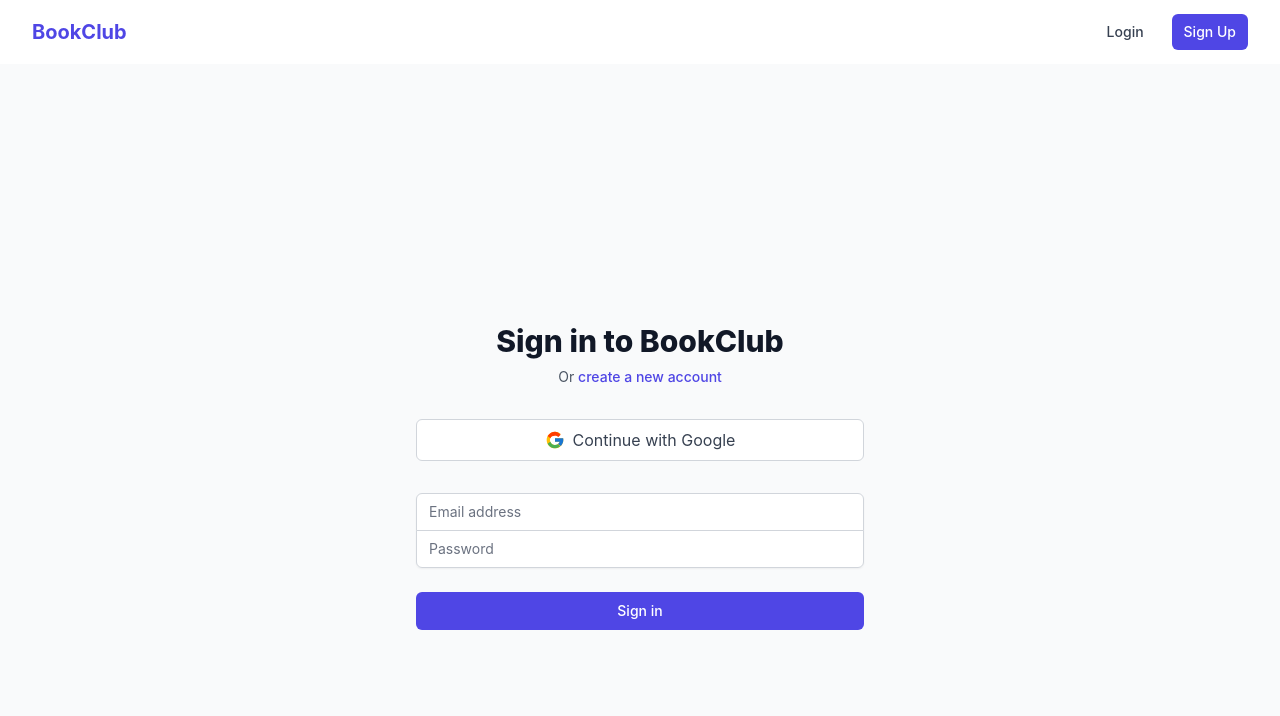
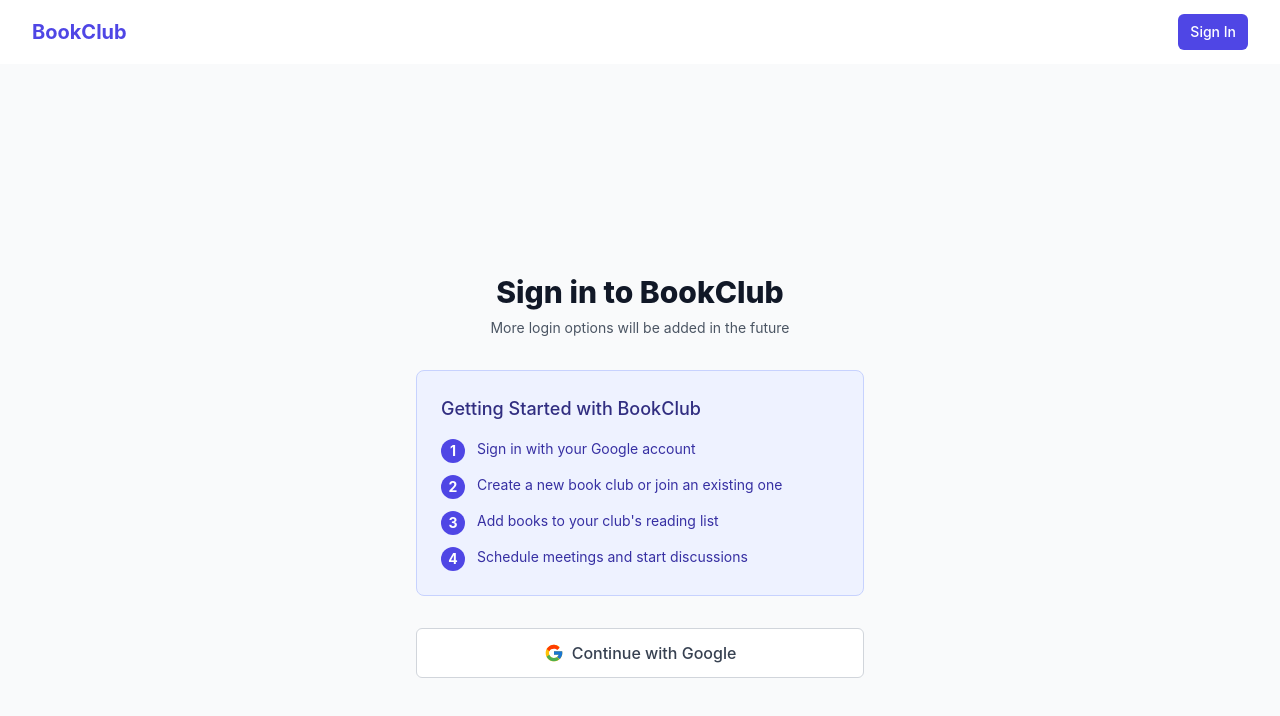
Before and after one commit to pedaganim/bookclub-app, a React (Create React App) app in the folder bookclub-app/frontend/: page /login in a window 1280 px wide. Shown: the top 716 px of the page. Built offline with nearby package versions, Linux system fonts and the light colour scheme; no server answers; the HTML template or start-up script is replaced by a standard one.

Commit message:
Remove custom login forms and add onboarding strip - Google OAuth only
Co-authored-by: pedaganim <222127380+pedaganim@users.noreply.github.com>

```diff
--- a/bookclub-app/frontend/src/App.tsx
+++ b/bookclub-app/frontend/src/App.tsx
@@ -5,7 +5,6 @@ import Navbar from './components/Navbar';
 import ProtectedRoute from './components/ProtectedRoute';
 import Home from './pages/Home';
 import Login from './pages/Login';
-import Register from './pages/Register';
 import AuthCallback from './pages/AuthCallback';
 
 function App() {
@@ -16,7 +15,7 @@ function App() {
           <Navbar />
           <Routes>
             <Route path="/login" element={<Login />} />
-            <Route path="/register" element={<Register />} />
+            <Route path="/register" element={<Navigate to="/login" replace />} />
             <Route path="/auth/callback" element={<AuthCallback />} />
             <Route
               path="/"
--- a/bookclub-app/frontend/src/components/Navbar.tsx
+++ b/bookclub-app/frontend/src/components/Navbar.tsx
@@ -27,20 +27,12 @@ const Navbar: React.FC = () => {
                 </button>
               </>
             ) : (
-              <>
-                <Link
-                  to="/login"
-                  className="text-gray-700 hover:text-gray-900 px-3 py-2 rounded-md text-sm font-medium"
-                >
-                  Login
-                </Link>
-                <Link
-                  to="/register"
-                  className="bg-indigo-600 hover:bg-indigo-700 text-white px-3 py-2 rounded-md text-sm font-medium"
-                >
-                  Sign Up
-                </Link>
-              </>
+              <Link
+                to="/login"
+                className="bg-indigo-600 hover:bg-indigo-700 text-white px-3 py-2 rounded-md text-sm font-medium"
+              >
+                Sign In
+              </Link>
             )}
           </div>
         </div>
--- a/bookclub-app/frontend/src/pages/Login.tsx
+++ b/bookclub-app/frontend/src/pages/Login.tsx
@@ -1,31 +1,9 @@
 import React, { useState } from 'react';
-import { Link, useNavigate } from 'react-router-dom';
-import { useAuth } from '../contexts/AuthContext';
 import { config } from '../config';
 import { createPkcePair } from '../utils/pkce';
 
 const Login: React.FC = () => {
-  const [email, setEmail] = useState('');
-  const [password, setPassword] = useState('');
   const [error, setError] = useState('');
-  const [loading, setLoading] = useState(false);
-  const { login } = useAuth();
-  const navigate = useNavigate();
-
-  const handleSubmit = async (e: React.FormEvent) => {
-    e.preventDefault();
-    setError('');
-    setLoading(true);
-
-    try {
-      await login(email, password);
-      navigate('/');
-    } catch (err: any) {
-      setError(err.message || 'Login failed');
-    } finally {
-      setLoading(false);
-    }
-  };
 
   return (
     <div className="min-h-screen flex items-center justify-center bg-gray-50 py-12 px-4 sm:px-6 lg:px-8">
@@ -35,16 +13,34 @@ const Login: React.FC = () => {
             Sign in to BookClub
           </h2>
           <p className="mt-2 text-center text-sm text-gray-600">
-            Or{' '}
-            <Link
-              to="/register"
-              className="font-medium text-indigo-600 hover:text-indigo-500"
-            >
-              create a new account
-            </Link>
+            More login options will be added in the future
           </p>
         </div>
-        {/* Hosted UI Google Sign-In with PKCE */}
+
+        {/* Onboarding Strip */}
+        <div className="bg-indigo-50 border border-indigo-200 rounded-lg p-6 space-y-4">
+          <h3 className="text-lg font-medium text-indigo-900">Getting Started with BookClub</h3>
+          <div className="space-y-3">
+            <div className="flex items-start space-x-3">
+              <div className="flex-shrink-0 w-6 h-6 bg-indigo-600 rounded-full flex items-center justify-center text-white text-sm font-bold">1</div>
+              <p className="text-sm text-indigo-800">Sign in with your Google account</p>
+            </div>
+            <div className="flex items-start space-x-3">
+              <div className="flex-shrink-0 w-6 h-6 bg-indigo-600 rounded-full flex items-center justify-center text-white text-sm font-bold">2</div>
+              <p className="text-sm text-indigo-800">Create a new book club or join an existing one</p>
+            </div>
+            <div className="flex items-start space-x-3">
+              <div className="flex-shrink-0 w-6 h-6 bg-indigo-600 rounded-full flex items-center justify-center text-white text-sm font-bold">3</div>
+              <p className="text-sm text-indigo-800">Add books to your club's reading list</p>
+            </div>
+            <div className="flex items-start space-x-3">
+              <div className="flex-shrink-0 w-6 h-6 bg-indigo-600 rounded-full flex items-center justify-center text-white text-sm font-bold">4</div>
+              <p className="text-sm text-indigo-800">Schedule meetings and start discussions</p>
+            </div>
+          </div>
+        </div>
+
+        {/* Google Sign-In */}
         {config.cognito.domain && config.cognito.userPoolClientId && (
           <div className="space-y-3">
             <button
@@ -68,64 +64,19 @@ const Login: React.FC = () => {
                   setError('Failed to start Google sign-in. Please try again.');
                 }
               }}
-              className="w-full inline-flex items-center justify-center gap-2 px-4 py-2 border border-gray-300 rounded-md bg-white text-gray-700 hover:bg-gray-50"
+              className="w-full inline-flex items-center justify-center gap-2 px-4 py-3 border border-gray-300 rounded-md bg-white text-gray-700 hover:bg-gray-50 focus:outline-none focus:ring-2 focus:ring-offset-2 focus:ring-indigo-500 font-medium"
             >
               <svg xmlns="http://www.w3.org/2000/svg" width="20" height="20" viewBox="0 0 48 48"><path fill="#FFC107" d="M43.611,20.083H42V20H24v8h11.303c-1.649,4.657-6.08,8-11.303,8c-6.627,0-12-5.373-12-12 c0-6.627,5.373-12,12-12c3.059,0,5.842,1.154,7.961,3.039l5.657-5.657C33.343,6.053,28.878,4,24,4C12.955,4,4,12.955,4,24 s8.955,20,20,20s20-8.955,20-20C44,22.659,43.862,21.35,43.611,20.083z"/><path fill="#FF3D00" d="M6.306,14.691l6.571,4.819C14.655,16.108,18.961,14,24,14c3.059,0,5.842,1.154,7.961,3.039l5.657-5.657 C33.343,6.053,28.878,4,24,4C17.091,4,10.922,7.613,6.306,14.691z"/><path fill="#4CAF50" d="M24,44c4.743,0,9.106-1.811,12.432-4.771l-5.747-4.853C28.614,35.188,26.393,36,24,36 c-5.202,0-9.619-3.317-11.277-7.953l-6.548,5.047C10.771,40.556,16.926,44,24,44z"/><path fill="#1976D2" d="M43.611,20.083H42V20H24v8h11.303c-0.792,2.237-2.231,4.158-4.109,5.575 c0.001-0.001,0.002-0.001,0.003-0.002l6.571,4.819C35.64,40.245,44,34,44,24C44,22.659,43.862,21.35,43.611,20.083z"/></svg>
               <span>Continue with Google</span>
             </button>
           </div>
         )}
-        <form className="mt-8 space-y-6" onSubmit={handleSubmit}>
-          {error && (
-            <div className="rounded-md bg-red-50 p-4">
-              <div className="text-sm text-red-700">{error}</div>
-            </div>
-          )}
-          <div className="rounded-md shadow-sm -space-y-px">
-            <div>
-              <label htmlFor="email" className="sr-only">
-                Email address
-              </label>
-              <input
-                id="email"
-                name="email"
-                type="email"
-                autoComplete="email"
-                required
-                className="appearance-none rounded-none relative block w-full px-3 py-2 border border-gray-300 placeholder-gray-500 text-gray-900 rounded-t-md focus:outline-none focus:ring-indigo-500 focus:border-indigo-500 focus:z-10 sm:text-sm"
-                placeholder="Email address"
-                value={email}
-                onChange={(e) => setEmail(e.target.value)}
-              />
-            </div>
-            <div>
-              <label htmlFor="password" className="sr-only">
-                Password
-              </label>
-              <input
-                id="password"
-                name="password"
-                type="password"
-                autoComplete="current-password"
-                required
-                className="appearance-none rounded-none relative block w-full px-3 py-2 border border-gray-300 placeholder-gray-500 text-gray-900 rounded-b-md focus:outline-none focus:ring-indigo-500 focus:border-indigo-500 focus:z-10 sm:text-sm"
-                placeholder="Password"
-                value={password}
-                onChange={(e) => setPassword(e.target.value)}
-              />
-            </div>
+
+        {error && (
+          <div className="rounded-md bg-red-50 p-4">
+            <div className="text-sm text-red-700">{error}</div>
           </div>
-
-          <div>
-            <button
-              type="submit"
-              disabled={loading}
-              className="group relative w-full flex justify-center py-2 px-4 border border-transparent text-sm font-medium rounded-md text-white bg-indigo-600 hover:bg-indigo-700 focus:outline-none focus:ring-2 focus:ring-offset-2 focus:ring-indigo-500 disabled:opacity-50"
-            >
-              {loading ? 'Signing in...' : 'Sign in'}
-            </button>
-          </div>
-        </form>
+        )}
       </div>
     </div>
   );
--- a/bookclub-app/frontend/src/pages/Register.tsx
+++ b/bookclub-app/frontend/src/pages/Register.tsx
@@ -1,174 +1,9 @@
-import React, { useState } from 'react';
-import { Link, useNavigate } from 'react-router-dom';
-import { useAuth } from '../contexts/AuthContext';
+import React from 'react';
+import { Navigate } from 'react-router-dom';
 
 const Register: React.FC = () => {
-  const [formData, setFormData] = useState({
-    name: '',
-    email: '',
-    password: '',
-    confirmPassword: '',
-    bio: '',
-  });
-  const [error, setError] = useState('');
-  const [loading, setLoading] = useState(false);
-  const { register } = useAuth();
-  const navigate = useNavigate();
-
-  const handleChange = (e: React.ChangeEvent<HTMLInputElement | HTMLTextAreaElement>) => {
-    setFormData({
-      ...formData,
-      [e.target.name]: e.target.value,
-    });
-  };
-
-  const handleSubmit = async (e: React.FormEvent) => {
-    e.preventDefault();
-    setError('');
-
-    if (formData.password !== formData.confirmPassword) {
-      setError('Passwords do not match');
-      return;
-    }
-
-    if (formData.password.length < 8) {
-      setError('Password must be at least 8 characters long');
-      return;
-    }
-
-    setLoading(true);
-
-    try {
-      await register({
-        name: formData.name,
-        email: formData.email,
-        password: formData.password,
-        bio: formData.bio,
-      });
-      navigate('/');
-    } catch (err: any) {
-      setError(err.message || 'Registration failed');
-    } finally {
-      setLoading(false);
-    }
-  };
-
-  return (
-    <div className="min-h-screen flex items-center justify-center bg-gray-50 py-12 px-4 sm:px-6 lg:px-8">
-      <div className="max-w-md w-full space-y-8">
-        <div>
-          <h2 className="mt-6 text-center text-3xl font-extrabold text-gray-900">
-            Join BookClub
-          </h2>
-          <p className="mt-2 text-center text-sm text-gray-600">
-            Or{' '}
-            <Link
-              to="/login"
-              className="font-medium text-indigo-600 hover:text-indigo-500"
-            >
-              sign in to your existing account
-            </Link>
-          </p>
-        </div>
-        <form className="mt-8 space-y-6" onSubmit={handleSubmit}>
-          {error && (
-            <div className="rounded-md bg-red-50 p-4">
-              <div className="text-sm text-red-700">{error}</div>
-            </div>
-          )}
-          <div className="space-y-4">
-            <div>
-              <label htmlFor="name" className="block text-sm font-medium text-gray-700">
-                Full Name
-              </label>
-              <input
-                id="name"
-                name="name"
-                type="text"
-                required
-                className="mt-1 appearance-none relative block w-full px-3 py-2 border border-gray-300 placeholder-gray-500 text-gray-900 rounded-md focus:outline-none focus:ring-indigo-500 focus:border-indigo-500 sm:text-sm"
-                placeholder="Your full name"
-                value={formData.name}
-                onChange={handleChange}
-              />
-            </div>
-            <div>
-              <label htmlFor="email" className="block text-sm font-medium text-gray-700">
-                Email Address
-              </label>
-              <input
-                id="email"
-                name="email"
-                type="email"
-                autoComplete="email"
-                required
-                className="mt-1 appearance-none relative block w-full px-3 py-2 border border-gray-300 placeholder-gray-500 text-gray-900 rounded-md focus:outline-none focus:ring-indigo-500 focus:border-indigo-500 sm:text-sm"
-                placeholder="your@email.com"
-                value={formData.email}
-                onChange={handleChange}
-              />
-            </div>
-            <div>
-              <label htmlFor="password" className="block text-sm font-medium text-gray-700">
-                Password
-              </label>
-              <input
-                id="password"
-                name="password"
-                type="password"
-                autoComplete="new-password"
-                required
-                className="mt-1 appearance-none relative block w-full px-3 py-2 border border-gray-300 placeholder-gray-500 text-gray-900 rounded-md focus:outline-none focus:ring-indigo-500 focus:border-indigo-500 sm:text-sm"
-                placeholder="At least 8 characters"
-                value={formData.password}
-                onChange={handleChange}
-              />
-            </div>
-            <div>
-              <label htmlFor="confirmPassword" className="block text-sm font-medium text-gray-700">
-                Confirm Password
-              </label>
-              <input
-                id="confirmPassword"
-                name="confirmPassword"
-                type="password"
-                autoComplete="new-password"
-                required
-                className="mt-1 appearance-none relative block w-full px-3 py-2 border border-gray-300 placeholder-gray-500 text-gray-900 rounded-md focus:outline-none focus:ring-indigo-500 focus:border-indigo-500 sm:text-sm"
-                placeholder="Confirm your password"
-                value={formData.confirmPassword}
-                onChange={handleChange}
-              />
-            </div>
-            <div>
-              <label htmlFor="bio" className="block text-sm font-medium text-gray-700">
-                Bio (Optional)
-              </label>
-              <textarea
-                id="bio"
-                name="bio"
-                rows={3}
-                className="mt-1 appearance-none relative block w-full px-3 py-2 border border-gray-300 placeholder-gray-500 text-gray-900 rounded-md focus:outline-none focus:ring-indigo-500 focus:border-indigo-500 sm:text-sm"
-                placeholder="Tell us about yourself and your reading interests..."
-                value={formData.bio}
-                onChange={handleChange}
-              />
-            </div>
-          </div>
-
-          <div>
-            <button
-              type="submit"
-              disabled={loading}
-              className="group relative w-full flex justify-center py-2 px-4 border border-transparent text-sm font-medium rounded-md text-white bg-indigo-600 hover:bg-indigo-700 focus:outline-none focus:ring-2 focus:ring-offset-2 focus:ring-indigo-500 disabled:opacity-50"
-            >
-              {loading ? 'Creating account...' : 'Create account'}
-            </button>
-          </div>
-        </form>
-      </div>
-    </div>
-  );
+  // Registration is no longer available - redirect to login
+  return <Navigate to="/login" replace />;
 };
 
 export default Register;
```
Also changed, not shown: bookclub-app/frontend/src/contexts/AuthContext.tsx (+4 -10 lines), bookclub-app/frontend/src/services/api.ts (+7 -1 lines).
